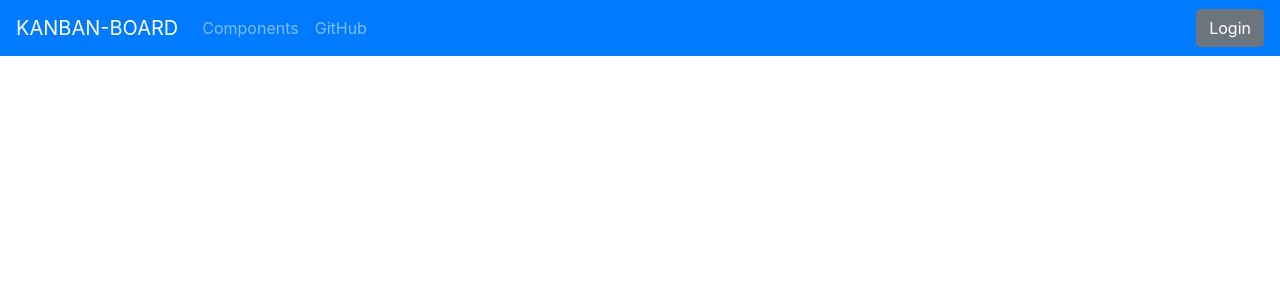
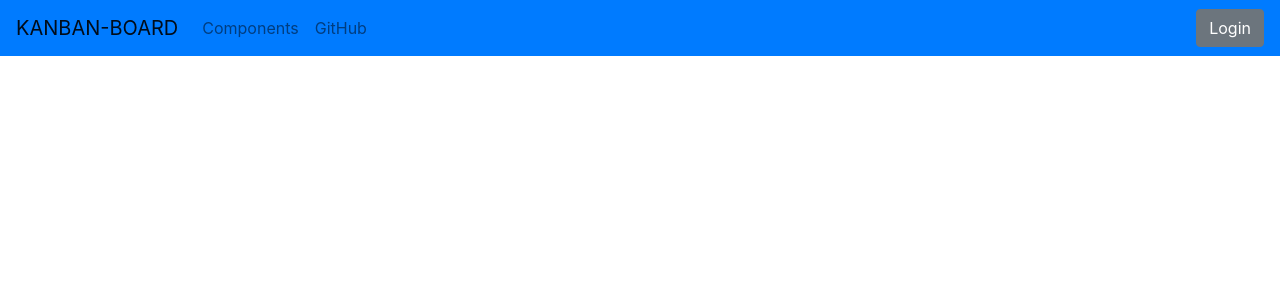
Before and after one commit to kursatcoskun/kanban-board, a React (Create React App) app: page / in a window 1280 px wide. Shown: the top 300 px of the page. Built offline with nearby package versions, Linux system fonts and the light colour scheme.

Commit message:
added prop-types

```diff
--- a/package.json
+++ b/package.json
@@ -8,9 +8,11 @@
     "@testing-library/user-event": "^7.1.2",
     "bootstrap": "^4.5.2",
     "prettier": "^2.1.2",
+    "prop-types": "^15.7.2",
     "react": "^16.13.1",
     "react-dom": "^16.13.1",
     "react-redux": "^7.2.1",
+    "react-router-dom": "^5.2.0",
     "react-scripts": "3.4.3",
     "reactstrap": "^8.6.0",
     "redux": "^4.0.5",
--- a/src/App.js
+++ b/src/App.js
@@ -1,11 +1,11 @@
 import React from "react";
 import "./App.css";
-import MoleculesNavbar from "./shared/components/molecules/MoleculesNavbar";
+import LayoutContent from "./layout/layoutContent";
 
 function App() {
   return (
     <div>
-      <MoleculesNavbar color="primary" light={false} brandText="KANBAN-BOARD" />
+      <LayoutContent />
     </div>
   );
 }
--- /dev/null
+++ b/src/layout/index.js
@@ -0,0 +1,2 @@
+export * from './layoutContent';
+export * from './routes';
--- /dev/null
+++ b/src/layout/layoutContent.js
@@ -0,0 +1,14 @@
+import React from "react";
+import MoleculesNavbar from "../shared/components/molecules/MoleculesNavbar";
+import Routes from "./routes";
+
+const LayoutContent = () => {
+  return (
+    <div>
+      <MoleculesNavbar brandText="KANBAN-BOARD" color="primary" light="false" />
+      <Routes />
+    </div>
+  );
+};
+
+export default LayoutContent;
--- /dev/null
+++ b/src/layout/routes.js
@@ -0,0 +1,8 @@
+import React from "react";
+import { Switch, Route } from "react-router-dom";
+
+const Routes = () => {
+  return <div/>;
+};
+
+export default Routes;
```
Also changed, not shown: src/shared/components/molecules/MoleculesNavbar.js (+9 -11 lines), 1 other file (tests, documents, lock files or other folders).
